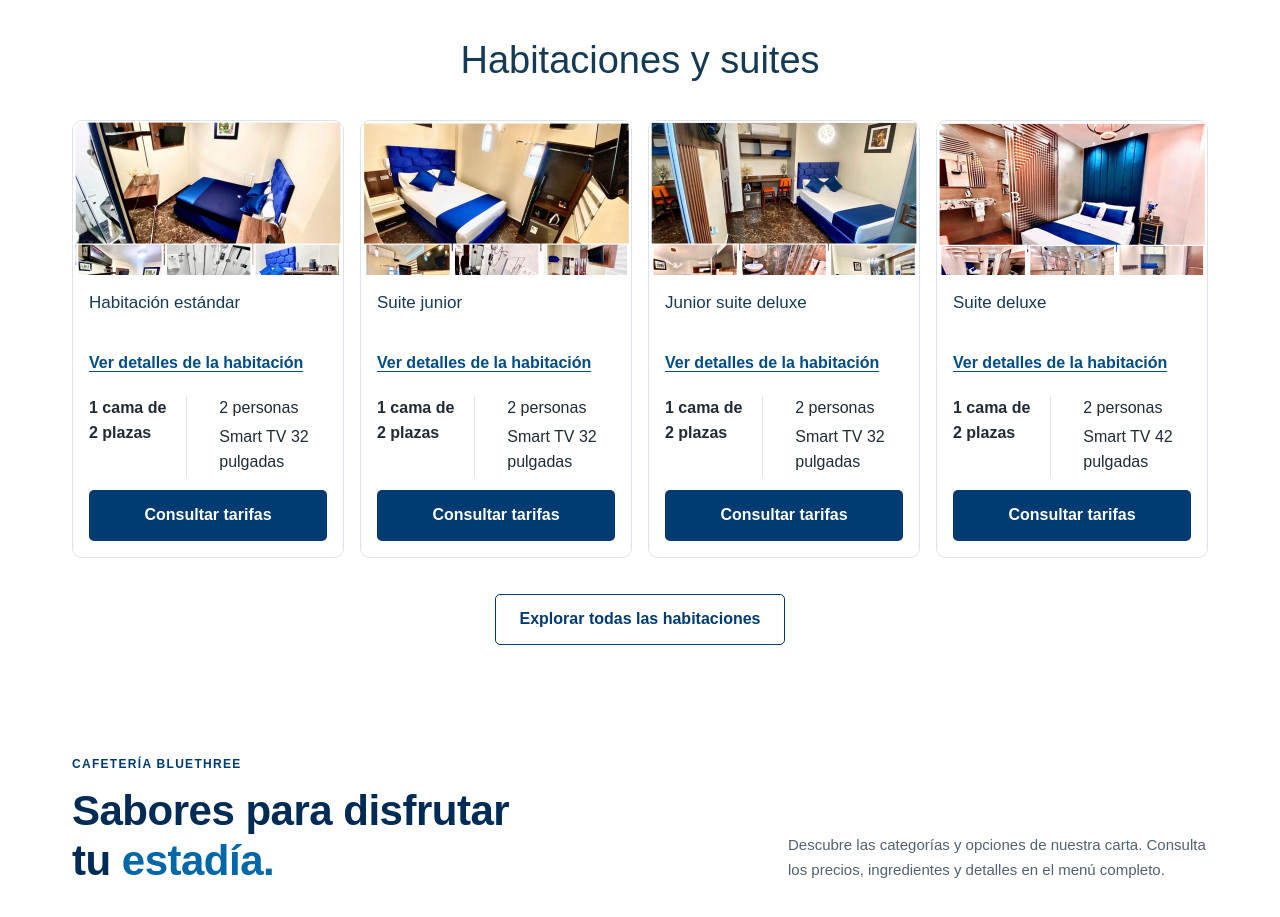
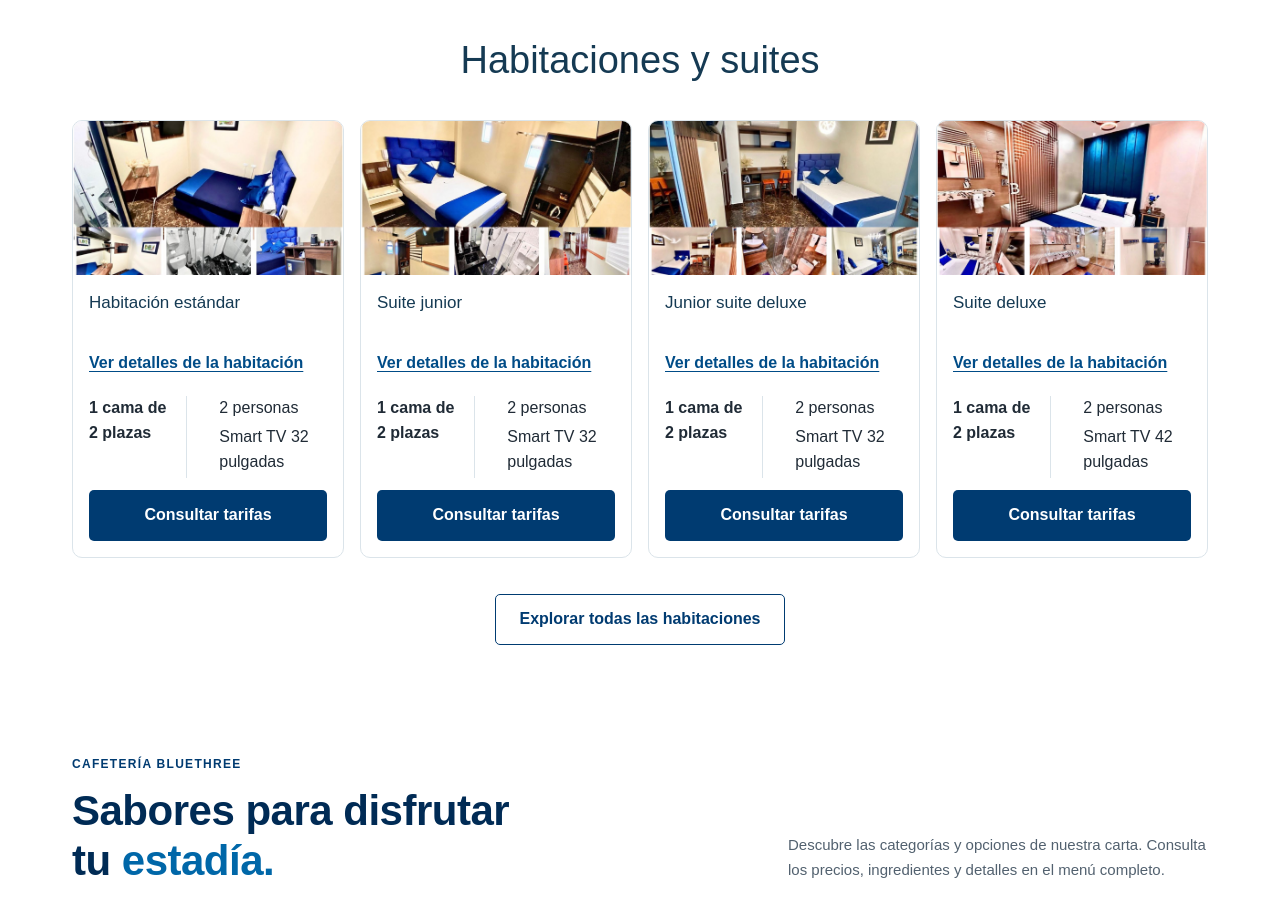
Before and after one commit to camilogomez17/hotelBlueThree, a Next.js app: page / in a window 1280 px wide. Shown: the part 1580-2497 px from the top of the page. Built offline with nearby package versions, Linux system fonts and the light colour scheme.

Commit message:
Use clean room photographs across room catalog and gallery

```diff
--- a/app/data/hotel.ts
+++ b/app/data/hotel.ts
@@ -2,7 +2,7 @@ export const whatsapp = "https://wa.me/message/IPFK3E5CKTNGK1";
 export const tripAdvisor = "https://www.tripadvisor.com/Hotel_Review-g2336594-d24005682-Reviews-Hotel_BlueThree_Chancay-Chancay_Lima_Region.html";
 export const rooms = [
   {
-    "src": "/StandardRoom.jpeg",
+    "src": "/rooms-clean/StandardRoom.jpeg",
     "name": "Habitación estándar",
     "description": "Habitación con cama de 2 plazas, Smart TV de 32 pulgadas, minibar y escritorio.",
     "features": [
@@ -24,7 +24,7 @@ export const rooms = [
     ]
   },
   {
-    "src": "/JuniorSuite.jpeg",
+    "src": "/rooms-clean/JuniorSuite.jpeg",
     "name": "Suite junior",
     "description": "Suite junior para dos personas con escritorio, minibar y Smart TV de 32 pulgadas.",
     "features": [
@@ -47,7 +47,7 @@ export const rooms = [
     ]
   },
   {
-    "src": "/DeluxeJuniorSuite.jpeg",
+    "src": "/rooms-clean/DeluxeJuniorSuite.jpeg",
     "name": "Junior suite deluxe",
     "description": "Suite junior deluxe con escritorio, minibar, aire acondicionado y Smart TV de 32 pulgadas.",
     "features": [
@@ -70,7 +70,7 @@ export const rooms = [
     ]
   },
   {
-    "src": "/DeluxeSuiteTwoBed.jpeg",
+    "src": "/rooms-clean/DeluxeSuiteTwoBed.jpeg",
     "name": "Suite deluxe",
     "description": "Suite deluxe con cama de 2 plazas, Smart TV de 42 pulgadas, minibar y caja fuerte.",
     "features": [
@@ -93,7 +93,7 @@ export const rooms = [
     ]
   },
   {
-    "src": "/DoubleBedRoomJacuzziBalconyPanoramicView.jpeg",
+    "src": "/rooms-clean/DoubleBedRoomJacuzziBalconyPanoramicView.jpeg",
     "name": "Jacuzzi con dos camas, balcón y vista panorámica",
     "description": "Habitación con dos camas de distinto tamaño, jacuzzi, balcón y vista panorámica.",
     "features": [
@@ -118,7 +118,7 @@ export const rooms = [
     ]
   },
   {
-    "src": "/GardenViewRoomWithJacuzzi.jpeg",
+    "src": "/rooms-clean/GardenViewRoomWithJacuzzi.jpeg",
     "name": "Jacuzzi tántrica con vista al jardín",
     "description": "Habitación para dos personas con jacuzzi, silla tántrica y vista al jardín.",
     "features": [
@@ -144,7 +144,7 @@ export const rooms = [
     ]
   },
   {
-    "src": "/JacuzziBalconyGardenViewSuite.jpeg",
+    "src": "/rooms-clean/JacuzziBalconyGardenViewSuite.jpeg",
     "name": "Jacuzzi y balcón con vista al jardín",
     "description": "Habitación con jacuzzi, balcón con vista al jardín y Smart TV de 42 pulgadas.",
     "features": [
@@ -169,7 +169,7 @@ export const rooms = [
     ]
   },
   {
-    "src": "/JacuzziBalconyRoomPanoramicView.jpeg",
+    "src": "/rooms-clean/JacuzziBalconyRoomPanoramicView.jpeg",
     "name": "Jacuzzi y balcón con vista panorámica",
     "description": "Habitación para dos personas con jacuzzi, balcón panorámico y Smart TV de 42 pulgadas.",
     "features": [
@@ -194,7 +194,7 @@ export const rooms = [
     ]
   },
   {
-    "src": "/JacuzziRoomGardenView.jpeg",
+    "src": "/rooms-clean/JacuzziRoomGardenView.jpeg",
     "name": "Jacuzzi tántrica con vista al jardín",
     "description": "Habitación para dos personas con jacuzzi, silla tántrica y vista al jardín.",
     "features": [
```
